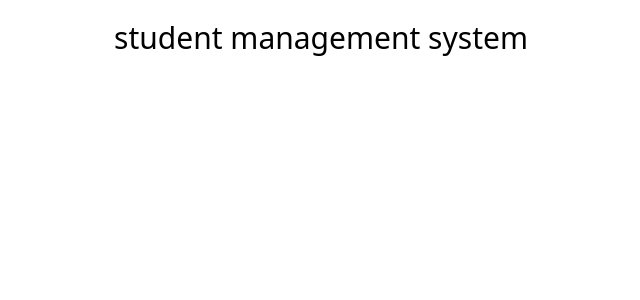
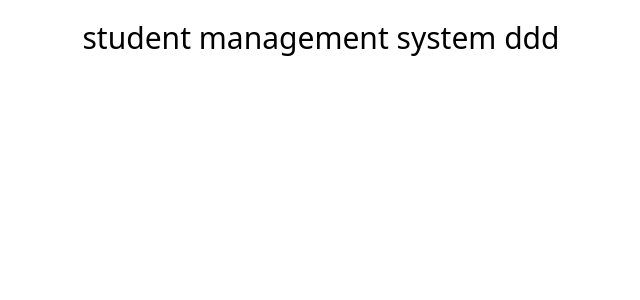
Before and after one commit to salauddinhasan/student_management_system, a Next.js app: page / in a window 1280 px wide. Shown: the top 300 px of the page, without its empty margins (319-959 px from the left). Built offline with nearby package versions, Linux system fonts and the light colour scheme.

Commit message:
Added test page

```diff
--- a/src/app/page.tsx
+++ b/src/app/page.tsx
@@ -1,7 +1,7 @@
 export default function Home() {
   return (
     <div>
-      <h1 className="text-3xl text-center mt-5">student management system</h1>
+      <h1 className="text-3xl text-center mt-5">student management system ddd</h1>
     </div>
   );
 }
```
